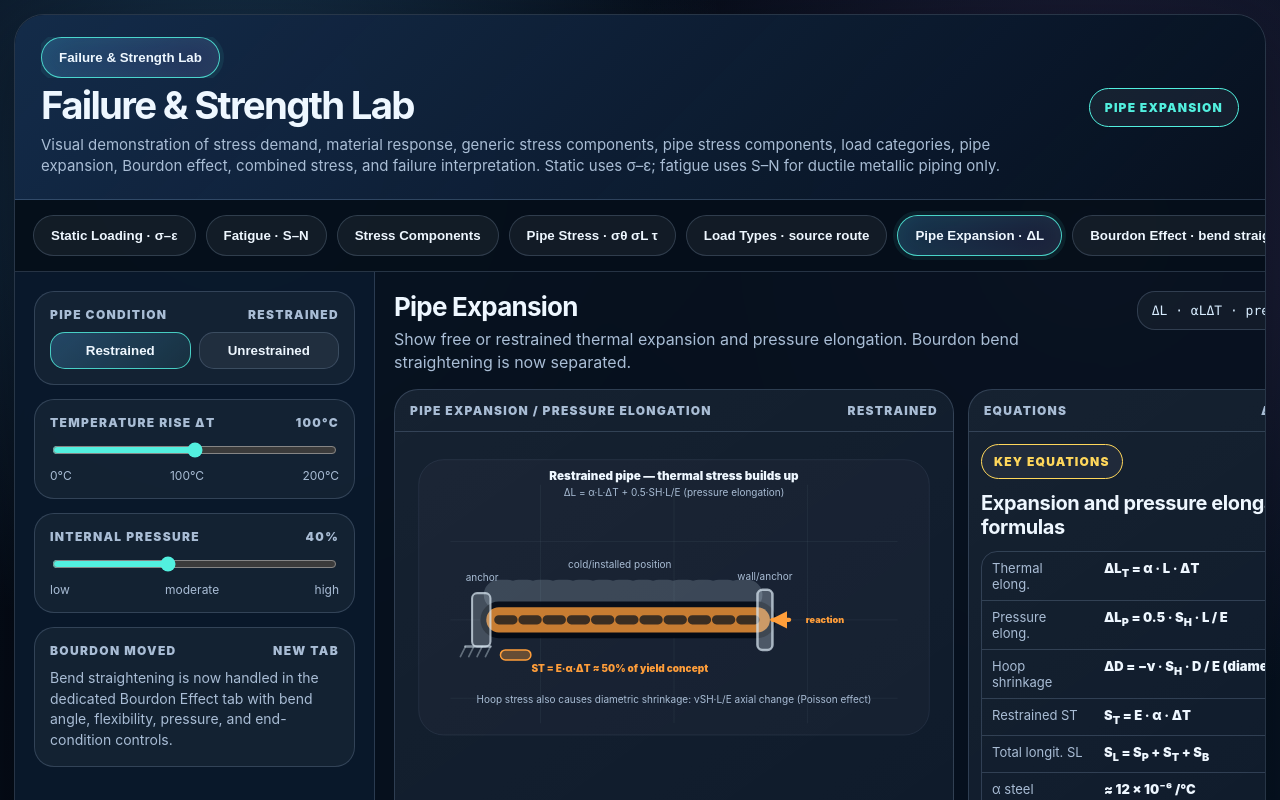
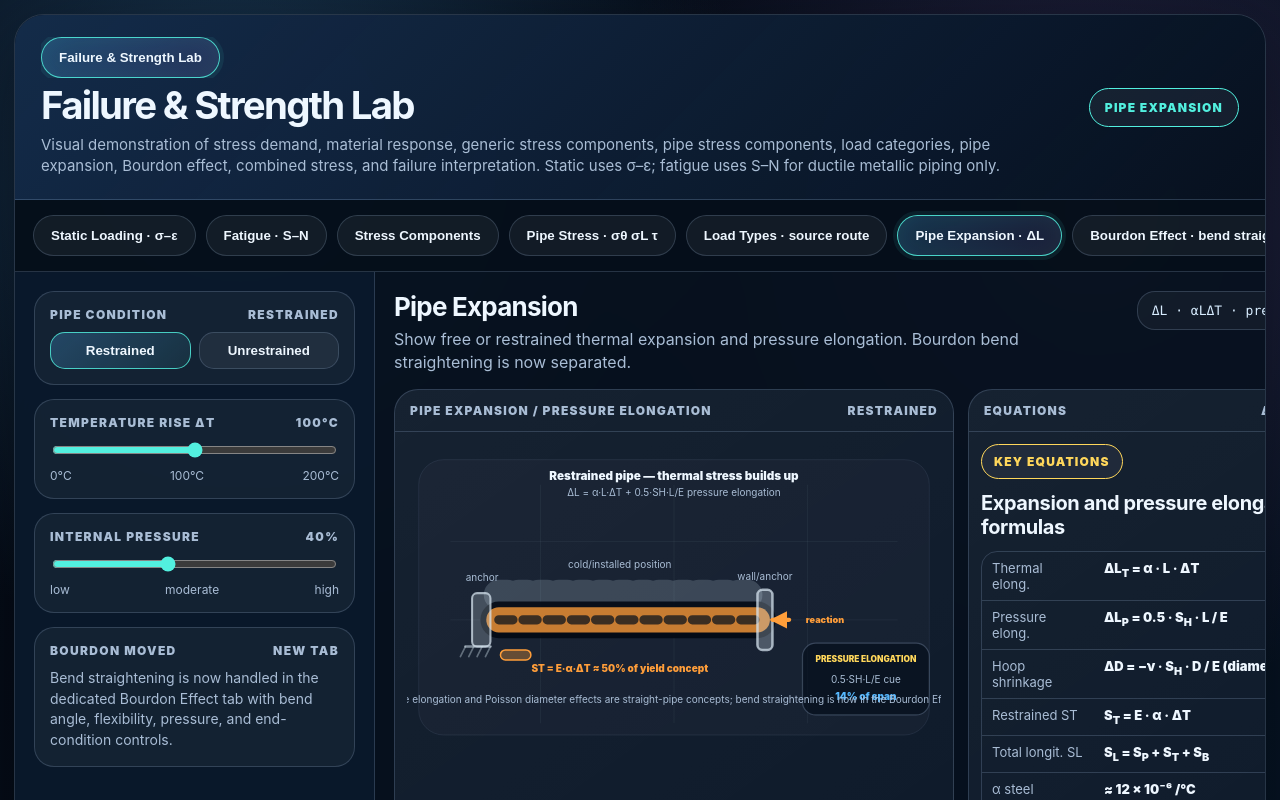
Before and after one commit to reallaksh19/PipingStressIllustration, a React (Vite) app in the folder failure-strength-lab-v3/: page / in a window 1280 px wide. Both pictures are taken after a click on the button "Pipe Expansion · ΔL". Shown: the top 800 px of the page. Built offline with nearby package versions, Linux system fonts and the light colour scheme.

Commit message:
Move Bourdon content out of expansion tab

```diff
--- a/failure-strength-lab-v3/src/components/PipeExpansionTab.tsx
+++ b/failure-strength-lab-v3/src/components/PipeExpansionTab.tsx
@@ -8,214 +8,108 @@ export type ExpansionState = {
   showBourdon: boolean;
 };
 
-// ─── helpers ────────────────────────────────────────────────────────────────
-
-function clamp(n: number, lo = 0, hi = 1) { return Math.max(lo, Math.min(hi, n)); }
+function clamp(n: number, lo = 0, hi = 1) {
+  return Math.max(lo, Math.min(hi, n));
+}
 
 // α = 12e-6 /°C steel, E = 200 GPa. Displayed as % of span for illustration.
 function thermalStressPct(deltaT: number) {
-  // ST = E·α·ΔT. At ΔT=200°C → ~480 MPa. Normalise to 100 at ΔT=200
+  // ST = E·α·ΔT. At ΔT=200°C → ~480 MPa. Normalise to 100 at ΔT=200.
   return clamp(deltaT / 100 * 100, 0, 100);
 }
+
 function pressureElongationPct(pressure: number) {
-  // 0.5·SH·L/E concept — shown as fraction of thermal expansion contribution
+  // 0.5·SH·L/E concept — shown as fraction of thermal expansion contribution.
   return clamp(pressure * 0.35, 0, 100);
 }
 
-// ─── Main side-view SVG ──────────────────────────────────────────────────────
+export function PipeExpansionSideSvg({ state }: { state: ExpansionState }) {
+  const tFrac = state.deltaT / 100;
+  const pFrac = state.pressure / 100;
+  const maxElong = 64;
+  const thermalElong = tFrac * maxElong;
+  const pressElong = pFrac * maxElong * 0.35;
 
-export function PipeExpansionSideSvg({ state }: { state: ExpansionState }) {
-  const tFrac   = state.deltaT / 100;
-  const pFrac   = state.pressure / 100;
-  const maxElong = 64;   // px at full slider
-  const thermalElong = tFrac * maxElong;
-  const pressElong   = pFrac * maxElong * 0.35; // pressure elongation is smaller
-
-  const anchorX  = 90;
+  const anchorX = 90;
   const freeEndX = 420;
   const elongatedX = state.restrained ? freeEndX : freeEndX + thermalElong + pressElong;
 
   const thermalSt = thermalStressPct(state.deltaT);
   const stressColor = thermalSt > 72 ? COLORS.red : thermalSt > 44 ? COLORS.orange : COLORS.green;
+  const pressurePct = pressureElongationPct(state.pressure);
 
-  return (
-    <svg viewBox="0 0 640 370" role="img" aria-label="Pipe thermal expansion and Bourdon effect">
+  return <svg viewBox="0 0 640 370" role="img" aria-label="Pipe thermal expansion and pressure elongation">
     <SvgDefs />
     <rect x="14" y="18" width="612" height="330" rx="30" fill="rgba(255,255,255,.023)" stroke="rgba(190,220,255,.10)" />
     <path d="M52 116H588 M52 210H588 M52 304H588 M160 48V334 M320 48V334 M480 48V334" stroke="rgba(216,237,255,.06)" />
 
-      <text x="320" y="42" textAnchor="middle" className="label" fill={COLORS.cyan}>
-        {state.restrained ? 'Restrained pipe — thermal stress builds up' : 'Unrestrained pipe — free to elongate'}
-      </text>
-      <text x="320" y="62" textAnchor="middle" className="muted">
-        ΔL = α·L·ΔT{state.pressure > 10 ? ' + 0.5·SH·L/E (pressure elongation)' : ''}
-      </text>
+    <text x="320" y="42" textAnchor="middle" className="label" fill={COLORS.cyan}>{state.restrained ? 'Restrained pipe — thermal stress builds up' : 'Unrestrained pipe — free to elongate'}</text>
+    <text x="320" y="62" textAnchor="middle" className="muted">ΔL = α·L·ΔT{state.pressure > 10 ? ' + 0.5·SH·L/E pressure elongation' : ''}</text>
 
-      {/* ── reference (cold position) ghost ── */}
-      <path d={`M${anchorX + 20} 180 H${freeEndX}`}
-        stroke="rgba(216,237,255,.18)" strokeWidth="36" strokeLinecap="round" strokeDasharray="10 14" />
+    <path d={`M${anchorX + 20} 180 H${freeEndX}`} stroke="rgba(216,237,255,.18)" strokeWidth="36" strokeLinecap="round" strokeDasharray="10 14" />
     <text x={(anchorX + freeEndX) / 2} y="148" textAnchor="middle" className="muted">cold/installed position</text>
 
-      {/* ── hot pipe ── */}
-      <path d={`M${anchorX + 20} 210 H${elongatedX}`}
-        stroke="#020813" strokeWidth="44" strokeLinecap="round" opacity=".88" />
-      <path d={`M${anchorX + 20} 210 H${elongatedX}`}
-        stroke={state.restrained ? stressColor : "url(#pipeStroke)"}
-        strokeWidth={state.restrained ? 30 : 30}
-        strokeLinecap="round" opacity={state.restrained ? 0.78 : 1} />
-      <path d={`M${anchorX + 20} 210 H${elongatedX}`}
-        stroke="#06101d" strokeWidth="11" strokeLinecap="round" opacity=".72" strokeDasharray="17 12" />
+    <path d={`M${anchorX + 20} 210 H${elongatedX}`} stroke="#020813" strokeWidth="44" strokeLinecap="round" opacity=".88" />
+    <path d={`M${anchorX + 20} 210 H${elongatedX}`} stroke={state.restrained ? stressColor : 'url(#pipeStroke)'} strokeWidth="30" strokeLinecap="round" opacity={state.restrained ? 0.78 : 1} />
+    <path d={`M${anchorX + 20} 210 H${elongatedX}`} stroke="#06101d" strokeWidth="11" strokeLinecap="round" opacity=".72" strokeDasharray="17 12" />
 
-      {/* ── anchor ── */}
-      <rect x={anchorX - 12} y="178" width="22" height="64" rx="6"
-        fill="rgba(216,231,242,.22)" stroke="rgba(216,231,242,.72)" strokeWidth="2.5" />
-      <path d={`M${anchorX - 20} 242 H${anchorX + 10}`}
-        stroke="rgba(216,231,242,.55)" strokeWidth="3" strokeLinecap="round" />
-      {[0,1,2,3].map(i =>
-        <path key={i} d={`M${anchorX - 20 + i*10} 242 L${anchorX-26+i*10} 254`}
-          stroke="rgba(216,231,242,.38)" strokeWidth="2" strokeLinecap="round" />
-      )}
+    <rect x={anchorX - 12} y="178" width="22" height="64" rx="6" fill="rgba(216,231,242,.22)" stroke="rgba(216,231,242,.72)" strokeWidth="2.5" />
+    <path d={`M${anchorX - 20} 242 H${anchorX + 10}`} stroke="rgba(216,231,242,.55)" strokeWidth="3" strokeLinecap="round" />
+    {[0, 1, 2, 3].map(i => <path key={i} d={`M${anchorX - 20 + i * 10} 242 L${anchorX - 26 + i * 10} 254`} stroke="rgba(216,231,242,.38)" strokeWidth="2" strokeLinecap="round" />)}
     <text x={anchorX} y="164" textAnchor="middle" className="muted">anchor</text>
 
-      {/* ── free end: elongation or wall ── */}
-      {state.restrained ? (
-        <>
-          {/* wall stops elongation */}
-          <rect x={freeEndX} y="174" width="18" height="72" rx="6"
-            fill="rgba(216,231,242,.28)" stroke="rgba(216,231,242,.72)" strokeWidth="3" />
+    {state.restrained ? <>
+      <rect x={freeEndX} y="174" width="18" height="72" rx="6" fill="rgba(216,231,242,.28)" stroke="rgba(216,231,242,.72)" strokeWidth="3" />
       <text x={freeEndX + 9} y="162" textAnchor="middle" className="muted">wall/anchor</text>
-          {/* compressive reaction arrow */}
-          <path d={`M${freeEndX + 38} 210 L${freeEndX + 18} 210`}
-            stroke={COLORS.orange} strokeWidth="5" strokeLinecap="round" markerEnd="url(#arrowOrange)" />
+      <path d={`M${freeEndX + 38} 210 L${freeEndX + 18} 210`} stroke={COLORS.orange} strokeWidth="5" strokeLinecap="round" markerEnd="url(#arrowOrange)" />
       <text x={freeEndX + 58} y="214" fill={COLORS.orange} fontSize="11" fontWeight="900">reaction</text>
-          {/* stress bar */}
-          <rect x={anchorX + 22} y="246"
-            width={clamp(thermalElong + pressElong * 0.5, 0, freeEndX - anchorX - 24)}
-            height="12" rx="6"
-            fill={`${stressColor}55`} stroke={stressColor} strokeWidth="1.8" />
-          <text x={(anchorX + freeEndX) / 2} y="272" textAnchor="middle"
-            fill={stressColor} fontSize="12" fontWeight="900">
-            ST = E·α·ΔT ≈ {thermalSt.toFixed(0)}% of yield concept
-          </text>
-        </>
-      ) : (
-        <>
-          {/* elongation dimension line */}
+      <rect x={anchorX + 22} y="246" width={clamp(thermalElong + pressElong * 0.5, 0, freeEndX - anchorX - 24)} height="12" rx="6" fill={`${stressColor}55`} stroke={stressColor} strokeWidth="1.8" />
+      <text x={(anchorX + freeEndX) / 2} y="272" textAnchor="middle" fill={stressColor} fontSize="12" fontWeight="900">ST = E·α·ΔT ≈ {thermalSt.toFixed(0)}% of yield concept</text>
+    </> : <>
       {(thermalElong + pressElong) > 4 && <>
-            <path d={`M${freeEndX} 170 L${elongatedX} 170`}
-              stroke={COLORS.cyan} strokeWidth="2" strokeLinecap="round"
-              markerStart="url(#arrowStart)" markerEnd="url(#arrow)" />
-            <text x={(freeEndX + elongatedX) / 2} y="162" textAnchor="middle"
-              fill={COLORS.cyan} fontSize="11" fontWeight="900">
-              ΔL total
-            </text>
+        <path d={`M${freeEndX} 170 L${elongatedX} 170`} stroke={COLORS.cyan} strokeWidth="2" strokeLinecap="round" markerStart="url(#arrowStart)" markerEnd="url(#arrow)" />
+        <text x={(freeEndX + elongatedX) / 2} y="162" textAnchor="middle" fill={COLORS.cyan} fontSize="11" fontWeight="900">ΔL total</text>
         {state.pressure > 10 && <>
-              <path d={`M${freeEndX} 244 L${freeEndX + pressElong} 244`}
-                stroke={COLORS.blue} strokeWidth="2" strokeLinecap="round"
-                markerStart="url(#arrowStart)" markerEnd="url(#arrow)" />
-              <text x={freeEndX + pressElong / 2} y="258" textAnchor="middle"
-                fill={COLORS.blue} fontSize="10" fontWeight="900">
-                press. elong. 0.5·SH·L/E
-              </text>
+          <path d={`M${freeEndX} 244 L${freeEndX + pressElong} 244`} stroke={COLORS.blue} strokeWidth="2" strokeLinecap="round" markerStart="url(#arrowStart)" markerEnd="url(#arrow)" />
+          <text x={freeEndX + pressElong / 2} y="258" textAnchor="middle" fill={COLORS.blue} fontSize="10" fontWeight="900">pressure elong.</text>
         </>}
       </>}
-          <text x={(anchorX + freeEndX) / 2} y="272" textAnchor="middle"
-            fill={COLORS.green} fontSize="12" fontWeight="900">
-            Unrestrained: displacement occurs, thermal stress = 0
-          </text>
-        </>
-      )}
+      <text x={(anchorX + freeEndX) / 2} y="272" textAnchor="middle" fill={COLORS.green} fontSize="12" fontWeight="900">Unrestrained: displacement occurs, thermal stress = 0</text>
+    </>}
 
-      {/* ── Bourdon inset ── */}
-      {state.showBourdon && <BourdonInset pressure={state.pressure} />}
+    <g transform="translate(474 238)">
+      <rect x="0" y="0" width="152" height="86" rx="16" fill="rgba(6,16,29,.72)" stroke="rgba(190,220,255,.22)" strokeWidth="1.5" />
+      <text x="76" y="22" textAnchor="middle" fill={COLORS.yellow} fontSize="10" fontWeight="950">PRESSURE ELONGATION</text>
+      <text x="76" y="48" textAnchor="middle" className="muted" fontSize="9">0.5·SH·L/E cue</text>
+      <text x="76" y="68" textAnchor="middle" fill={COLORS.blue} fontSize="12" fontWeight="900">{pressurePct.toFixed(0)}% of span</text>
+    </g>
 
-      {/* ── diametric shrinkage note ── */}
-      {state.pressure > 20 && (
-        <text x="320" y="310" textAnchor="middle" className="muted">
-          Hoop stress also causes diametric shrinkage: νSH·L/E axial change (Poisson effect)
-        </text>
-      )}
-    </svg>
-  );
+    {state.pressure > 20 && <text x="320" y="310" textAnchor="middle" className="muted">Pressure elongation and Poisson diameter effects are straight-pipe concepts; bend straightening is now in the Bourdon Effect tab.</text>}
+  </svg>;
 }
-
-function BourdonInset({ pressure }: { pressure: number }) {
-  const pFrac = pressure / 100;
-  // A 90° elbow that straightens as pressure increases
-  const openAngle = 90 - pFrac * 22;   // degrees; reduces toward straight
-  const rad = openAngle * Math.PI / 180;
-  const cx = 540, cy = 288, r = 42;
-  const legLen = 46;
-  // elbow end points
-  const ex = cx + r * Math.cos(rad);
-  const ey = cy - r * Math.sin(rad);
-  return (
-    <g>
-      <rect x="474" y="238" width="152" height="108" rx="16"
-        fill="rgba(6,16,29,.72)" stroke="rgba(190,220,255,.22)" strokeWidth="1.5" />
-      <text x="550" y="254" textAnchor="middle" fill={COLORS.yellow} fontSize="10" fontWeight="950">
-        BOURDON EFFECT
-      </text>
-      {/* horizontal leg */}
-      <path d={`M${cx - legLen} ${cy} H${cx - r}`}
-        stroke="url(#pipeStroke)" strokeWidth="10" strokeLinecap="round" />
-      {/* bend arc */}
-      <path d={`M${cx - r} ${cy} A${r} ${r} 0 0 1 ${ex} ${ey}`}
-        stroke="url(#pipeStroke)" strokeWidth="10" strokeLinecap="round" fill="none" />
-      {/* vertical leg */}
-      <path d={`M${cx} ${cy - r} L${ex} ${ey}`}
-        stroke="url(#pipeStroke)" strokeWidth="10" strokeLinecap="round"
-        opacity={pFrac > 0.1 ? 1 : 0.5} />
-      <text x="550" y="338" textAnchor="middle" className="muted" fontSize="9">
-        {pressure < 15 ? 'no pressure: normal bend'
-         : pressure < 55 ? 'pressure: bend starts to open'
-         : 'high pressure: bend straightens'}
-      </text>
-    </g>
-  );
-}
-
-// ─── Readout panel ───────────────────────────────────────────────────────────
 
 export function PipeExpansionReadout({ state }: { state: ExpansionState }) {
   const thermalSt = thermalStressPct(state.deltaT);
   const stressColor = thermalSt > 72 ? COLORS.red : thermalSt > 44 ? COLORS.orange : COLORS.green;
-
-  return (
-    <div className="interp stress-readout">
+  return <div className="interp stress-readout">
     <span className="badge" style={{ color: COLORS.cyan }}>thermal / pressure elongation</span>
-      <h3 className="result-title">
-        {state.restrained ? 'Restrained pipe — thermal stress accumulates' : 'Unrestrained pipe — elongation without stress'}
-      </h3>
-      <p className="copy">
-        A steel pipe expands by ΔL = α·L·ΔT when heated. If the ends are free (unrestrained), it just gets longer — no stress. If anchored at both ends (restrained), it cannot grow and develops compressive thermal stress ST = E·α·ΔT. This is a secondary load: self-limiting once the pipe yields or the restraint accommodates the movement.
-      </p>
+    <h3 className="result-title">{state.restrained ? 'Restrained pipe — thermal stress accumulates' : 'Unrestrained pipe — elongation without stress'}</h3>
+    <p className="copy">A steel pipe expands by ΔL = α·L·ΔT when heated. If the ends are free, it gets longer with little thermal stress. If restrained, it develops compressive thermal stress ST = E·α·ΔT. Pressure elongation is shown separately as a straight-pipe axial strain cue.</p>
     <div className="table">
       <div><span>Thermal ΔT</span><b>{state.deltaT * 2}°C (conceptual scale)</b></div>
       <div><span>Restrained?</span><b>{state.restrained ? 'Yes — stress builds' : 'No — free elongation'}</b></div>
-        <div><span>ST concept</span>
-          <b style={{ color: stressColor }}>≈ {thermalSt.toFixed(0)}% of yield-level stress</b>
-        </div>
-        <div><span>Pressure elong.</span><b>0.5·SH·L/E — adds to thermal expansion</b></div>
-        <div><span>Bourdon effect</span><b>{state.showBourdon ? 'Active — bend straightening shown' : 'Toggle on to see bend straightening'}</b></div>
-      </div>
-      <div className="card" style={{ borderColor: 'rgba(82,240,223,.28)' }}>
-        <strong>Bourdon effect</strong>
-        <span className="copy">Internal pressure tries to straighten an elbow (Bourdon tube principle). This increases displacement at the bend and changes nozzle loads on connected equipment.</span>
+      <div><span>ST concept</span><b style={{ color: stressColor }}>≈ {thermalSt.toFixed(0)}% of yield-level stress</b></div>
+      <div><span>Pressure elong.</span><b>0.5·SH·L/E — straight-pipe axial elongation cue</b></div>
+      <div><span>Bourdon effect</span><b>Moved to dedicated Bourdon Effect tab</b></div>
     </div>
     <div className="bucket" style={{ borderColor: 'rgba(255,215,91,.28)' }}>
-        <b>ASME B31.3 context</b>
-        <span className="copy">Thermal expansion stress is checked as the expansion stress range SE = √(Sb² + 4St²), compared against f·(1.25Sc + 0.25Sh). Sustained and expansion checks are kept separate in B31.3.</span>
+      <b>ASME B31.3 context</b><span className="copy">Thermal expansion stress is checked as an expansion stress range. Sustained pressure/weight checks and expansion checks are kept separate in piping codes; this visual is concept-level only.</span>
     </div>
-    </div>
-  );
+  </div>;
 }
 
-// ─── Equations card ──────────────────────────────────────────────────────────
-
 export function PipeExpansionEquations({ state }: { state: ExpansionState }) {
-  return (
-    <div className="interp stress-readout">
+  return <div className="interp stress-readout">
     <span className="badge" style={{ color: COLORS.yellow }}>key equations</span>
     <h3 className="result-title">Expansion and pressure elongation formulas</h3>
     <div className="table">
@@ -229,9 +123,7 @@ export function PipeExpansionEquations({ state }: { state: ExpansionState }) {
       <div><span>ν steel</span><b>≈ 0.3 (Poisson's ratio)</b></div>
     </div>
     <div className="bucket" style={{ borderColor: 'rgba(82,240,223,.28)' }}>
-        <b>Equivalent temperature for pressure elongation</b>
-        <span className="copy">A hoop stress of 207 MPa (30 ksi) produces a pressure elongation equivalent to a ~20°C temperature rise in thermal expansion. This matters for flexibility analysis accuracy.</span>
+      <b>Equivalent temperature for pressure elongation</b><span className="copy">A hoop stress of 207 MPa (30 ksi) produces a pressure elongation equivalent to about a 20°C temperature-rise scale in this teaching model. Use the Bourdon Effect tab for curved-bend straightening.</span>
     </div>
-    </div>
-  );
+  </div>;
 }
```
Lines whose indentation alone changed are shown as unchanged.
